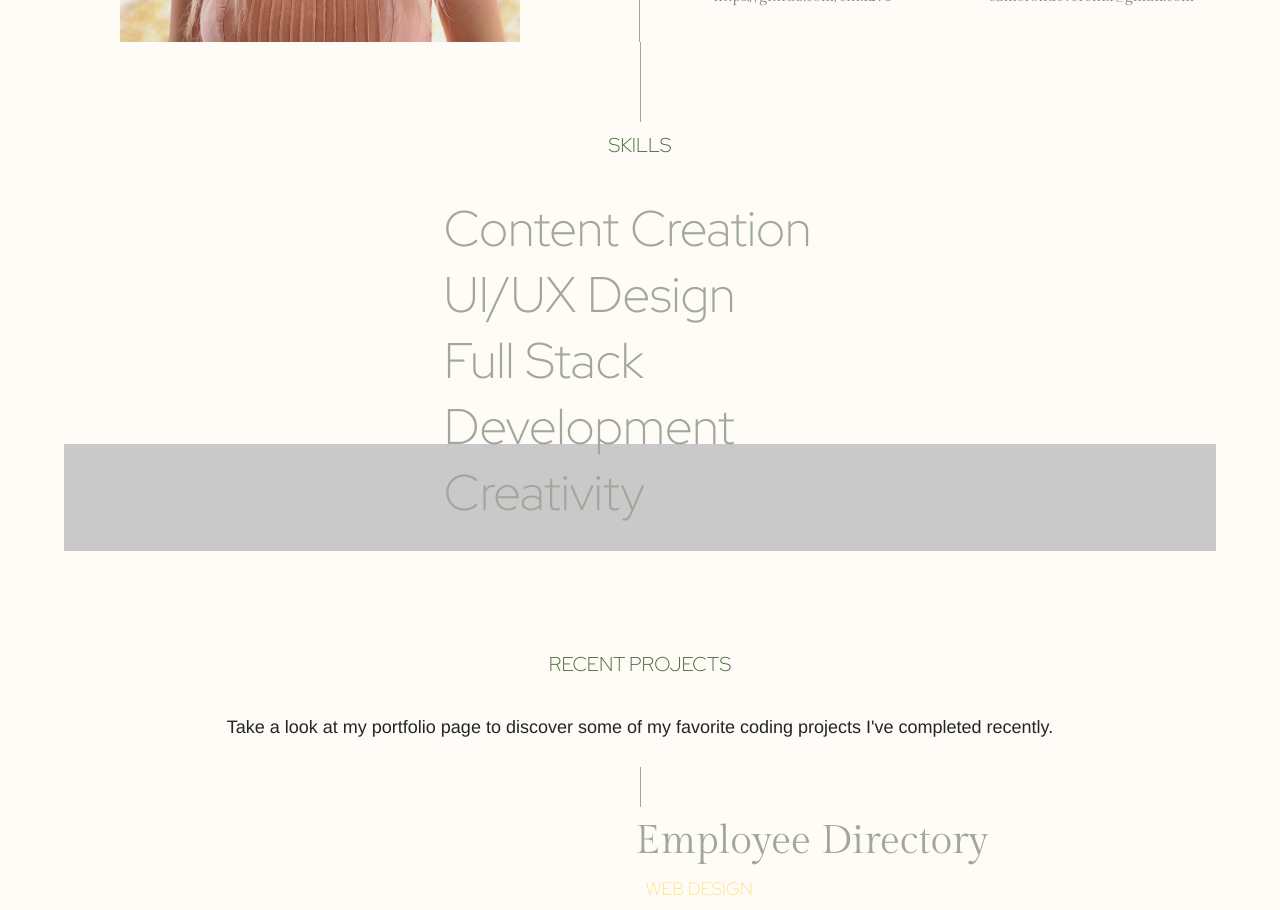
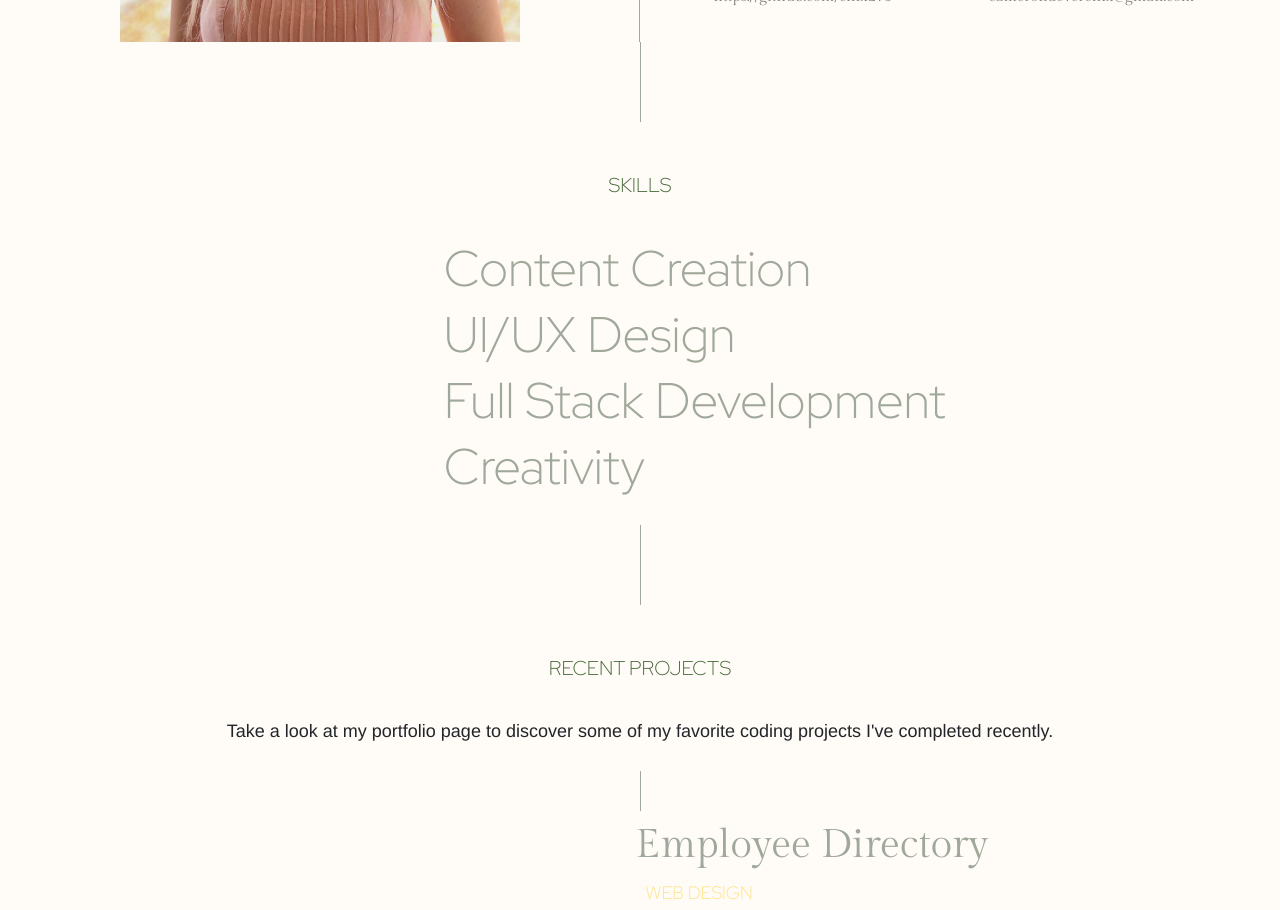
Before and after one commit to cnix273/porfolio-redesign, a React (Create React App) app: page / in a window 1280 px wide. Shown: the part 1640-2550 px from the top of the page. Built offline with nearby package versions, Linux system fonts and the light colour scheme.

Commit message:
updated padding and width of skills container

```diff
--- a/src/components/Skills/style.css
+++ b/src/components/Skills/style.css
@@ -1,14 +1,12 @@
 #skillsContainer {
     width: 90%;
-    background: linear-gradient(to bottom, rgb(255, 251, 246) 75%, rgb(201, 201, 201) 0%);
-    margin-bottom: 50px;
-    padding-left: 60px;
-    padding-right: 60px;
+    /* background: linear-gradient(to bottom, rgb(255, 251, 246) 75%, rgb(201, 201, 201) 0%); */
+    padding: 16px 60px 0px;
 }
 
 #skills-header {
+    padding-top: 34px;
     color: #436537;
-    /* font-family: "Gilda Display, serif"; */
     font-family: 'Red Hat Display', sans-serif;
     font-size: 20px;
 }
@@ -20,10 +18,15 @@
     font-family: 'Red Hat Display', sans-serif;
     font-size: 50px;
     line-height: normal;
+    width: 50vw;
 }
 
 #skills-list {
     margin: auto;
+}
+
+#pre-projects {
+    height: 80px;
 }
 
 h5, p {
```
